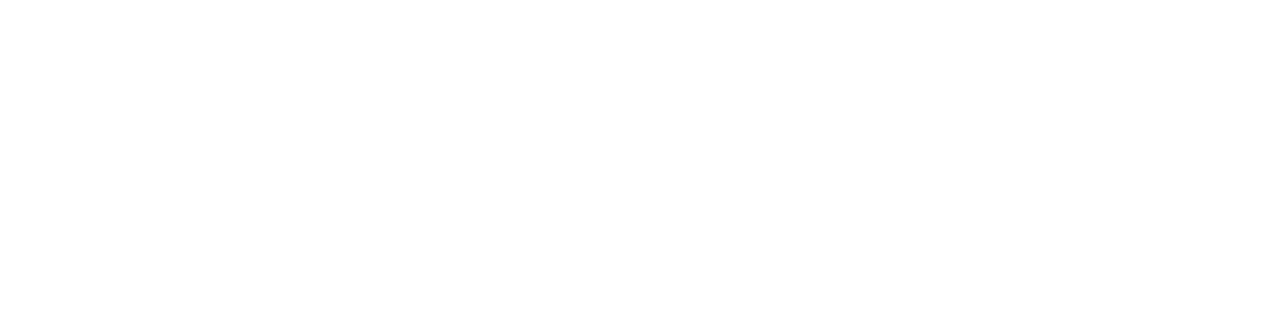
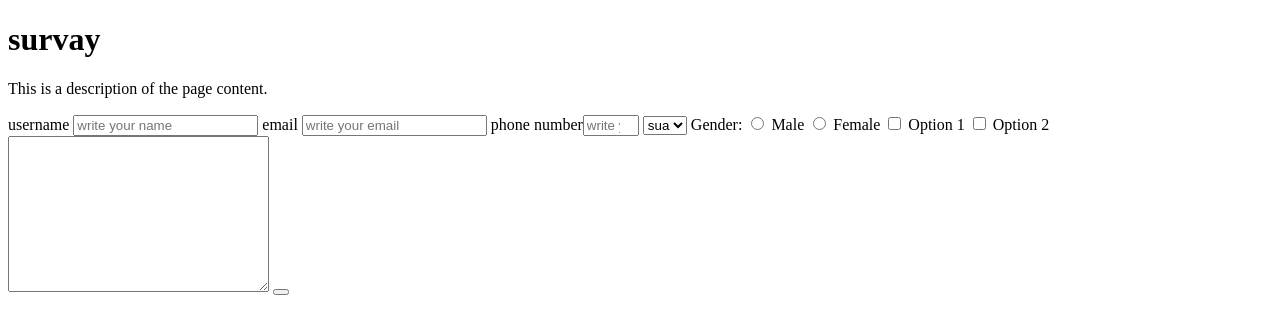
Before and after one commit to Nkhudayar/microverseNewProject, a plain HTML site: page index1.html in a window 1280 px wide. Drawn offline with Linux system fonts and the light colour scheme.

Commit message:
update the project

```diff
--- a/index1.html
+++ b/index1.html
@@ -8,19 +8,41 @@
 
   <body>
     <script src="https://cdn.freecodecamp.org/testable-projects-fcc/v1/bundle.js"></script>
+      <h1 id="title"> survay </h1>
+      <p id="description">This is a description of the page content.</p>
 
-    <!--
+      <form action="" id="survey-form">
+         <label for="name" id="name-label" > username</label> <input type="text" id="name" placeholder="write your name" required>
 
-    Hello Camper!
+         <label for="email "id="email-label">email </label> <input type="email" id="email" placeholder="write your email" required>
 
-    For now, the test suite only works in Chrome!
-    Please read the README below in the JS Editor before beginning.
-    Feel free to delete this message once you have read it.
-    Good luck and Happy Coding!
+        <label for="name" id="number-label"> phone number</label><input type="number" id="number" min="8" max="10" placeholder="write your phone number">
+        <select name="" id="dropdown" required>
+          <option value="usa">sua</option>
+          <option value="uk">uk</option>
+        </select>
+        <label>Gender:</label>
+        <input type="radio" name="gender" id="male" value="male">
+        <label for="male">Male</label>
 
-    - The freeCodeCamp Team
+        <input type="radio" name="gender" id="female" value="female">
+        <label for="female">Female</label>
+        <label>
+          <input type="checkbox" name="option1" value="Option 1">
+          Option 1
+        </label>
 
-    -->
+        <label>
+          <input type="checkbox" name="option2" value="Option 2">
+          Option 2
+        </label>
+
+
+        <textarea name="" id="textarea" cols="30" rows="10" ></textarea>
+        <button id="submit"></button>
+
+
+      </form>
     <script  src="js/index.js"></script>
   </body>
 </html>
```
Also changed, not shown: index.html (deleted, +0 -12 lines), 1 other file.
